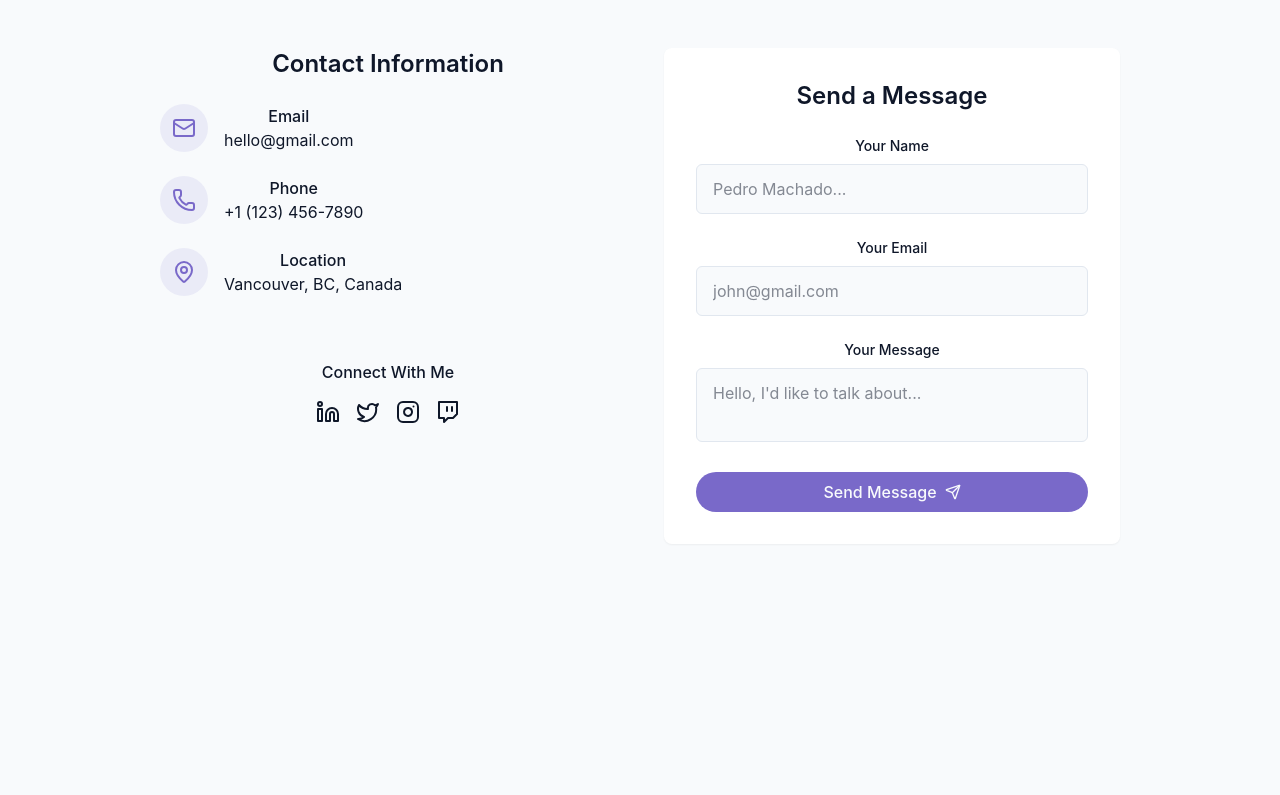
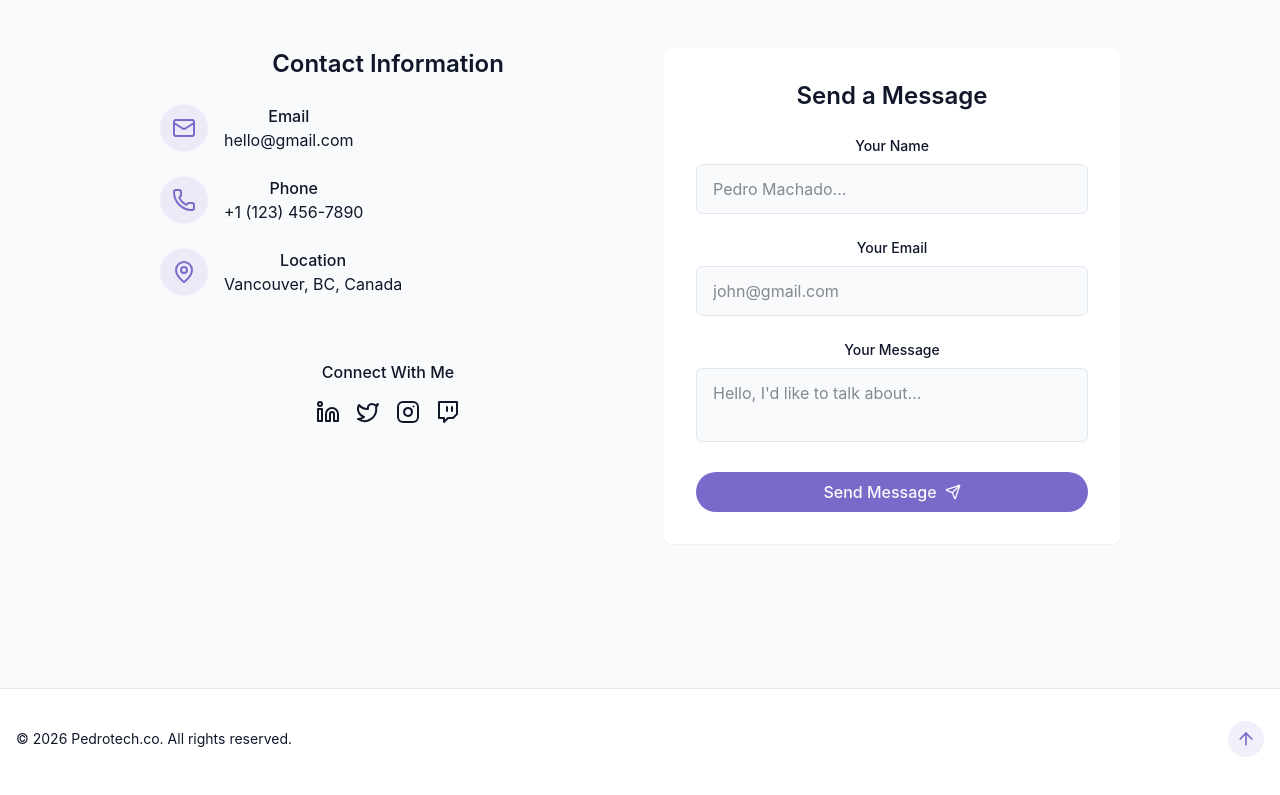
Before and after one commit to bohdankukuruza/portfolio, a React (Vite) app: page / in a window 1280 px wide. Shown: the part 3800-4595 px from the top of the page. Before the commit the page ends 4440 px from the top, so only its background shows below. Built offline with nearby package versions, Linux system fonts and the light colour scheme.

Commit message:
Add Footer component and integrate it into Home page; update ThemeToggle to default to dark mode

```diff
--- /dev/null
+++ b/src/components/Footer.jsx
@@ -0,0 +1,19 @@
+import { ArrowUp } from "lucide-react";
+
+export const Footer = () => {
+  return (
+    <footer className="py-12 px-4 bg-card relative border-t border-border mt-12 pt-8 flex flex-wrap justify-between items-center">
+      {" "}
+      <p className="text-sm text-muted-foreground">
+        {" "}
+        &copy; {new Date().getFullYear()} Pedrotech.co. All rights reserved.
+      </p>
+      <a
+        href="#hero"
+        className="p-2 rounded-full bg-primary/10 hover:bg-primary/20 text-primary transition-colors"
+      >
+        <ArrowUp size={20} />
+      </a>
+    </footer>
+  );
+};
--- a/src/components/ThemeToggle.jsx
+++ b/src/components/ThemeToggle.jsx
@@ -4,7 +4,7 @@
 
 export const ThemeToggle = () => {
 
-    const [isDarkMode, setIsDarkMode] = useState(false);
+    const [isDarkMode, setIsDarkMode] = useState(true);
 
     useEffect (() => {
         const  storedTheme = localStorage.getItem("theme")
--- a/src/pages/Home.jsx
+++ b/src/pages/Home.jsx
@@ -6,6 +6,7 @@
 import { SkillsSection } from "../components/SkillsSection";
 import { ProjectsSection } from "../components/ProjectsSection";
 import { ContactSection } from "../components/ContactSection";
+import { Footer } from "../components/Footer";
 
 export const Home = () => {
     return <div className="min-h-screen bg-background text-foreground overflow-x-hidden">
@@ -30,6 +31,6 @@
         </main>
 
         {/* Footer */}
-
+        <Footer />
     </div>;
 };
```
